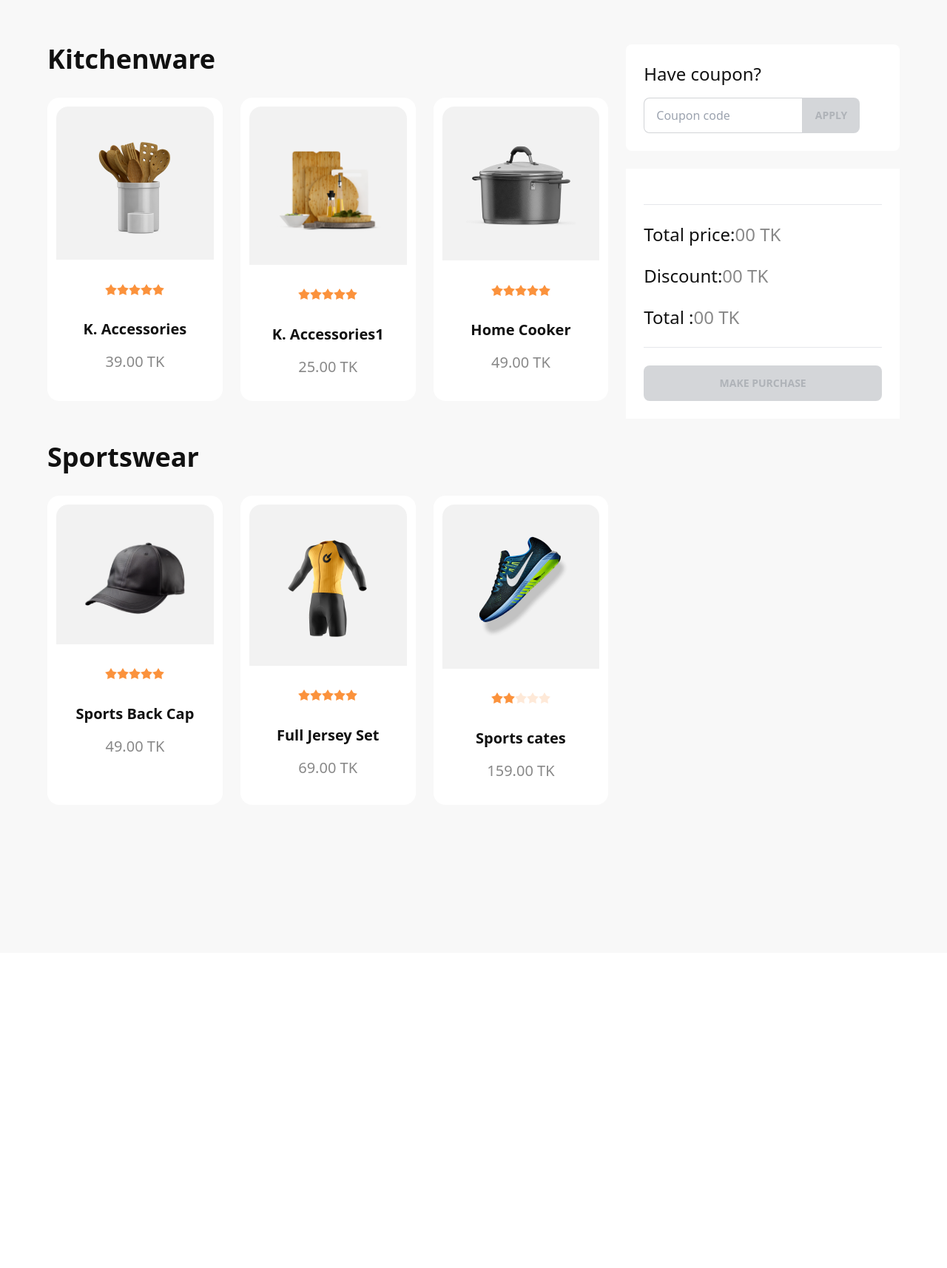
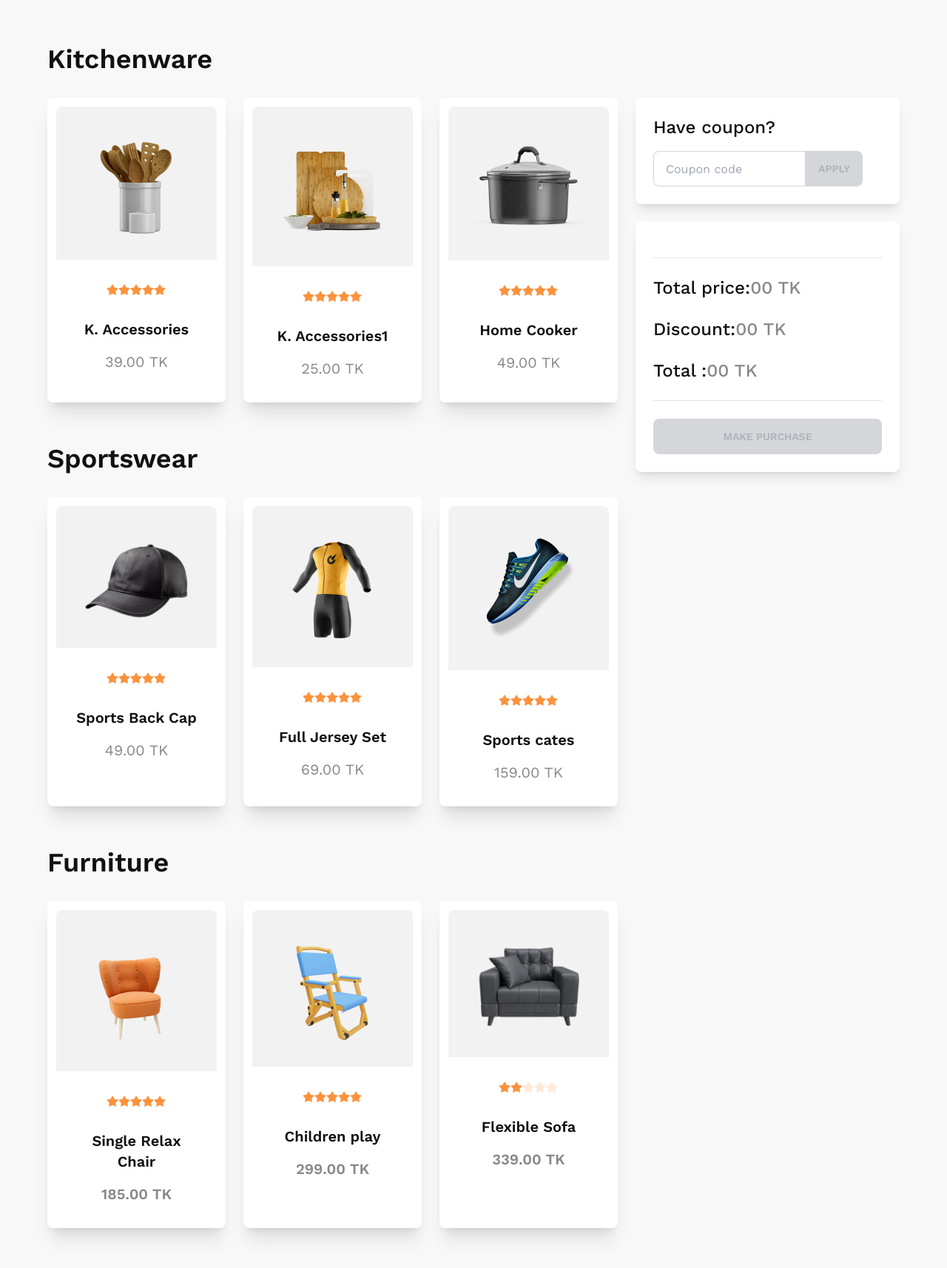
Before and after one commit to Mitul3047/summer-sale-A5, a plain HTML site: page index.html in a window 1280 px wide. Shown: the part 860-2574 px from the top of the page at 74% size. Before the commit the page ends 2148 px from the top, so only its background shows below. Drawn offline with nearby package versions, Linux system fonts and the light colour scheme.

Commit message:
font added

```diff
--- a/index.html
+++ b/index.html
@@ -5,8 +5,16 @@
     <meta charset="UTF-8">
     <meta name="viewport" content="width=device-width, initial-scale=1.0">
     <title>SummerSale</title>
+    <link rel="preconnect" href="https://fonts.googleapis.com">
+<link rel="preconnect" href="https://fonts.gstatic.com" crossorigin>
+<link href="https://fonts.googleapis.com/css2?family=Work+Sans:wght@300;400;500;600;700;800;900&display=swap" rel="stylesheet">
     <link href="https://cdn.jsdelivr.net/npm/daisyui@3.5.1/dist/full.css" rel="stylesheet" type="text/css" />
     <script src="https://cdn.tailwindcss.com"></script>
+<style>
+    body{
+        font-family: 'Work Sans', sans-serif;
+    }
+</style>
 </head>
 
 <body class="bg-[#F8F8F8] text-[#111]">
@@ -35,9 +43,9 @@
                 <div class="kitchen">
                     <h3 class="text-4xl font-semibold text-[#111] mb-8">Kitchenware</h3>
                     <!-- card -->
-                    <div class="grid grid-cols-1 md:grid-cols-3 gap-6">
+                    <div class="grid grid-cols-1 md:grid-cols-2 lg:grid-cols-3 gap-6">
                         <!-- card-1 -->
-                        <div class="card  bg-base-100  " onclick="handleCLikBtn(this)">
+                        <div class="card  bg-base-100 shadow-xl rounded-lg" onclick="handleCLikBtn(this)">
                             <figure class="px-8 pt-10 pb-8 bg-[#1111110D] m-3">
                                 <img src="./images/prod1.png" alt="k.accersories1" class="rounded-lg" />
                             </figure>
@@ -55,7 +63,7 @@
                             </div>
                         </div>
                         <!-- card-2 -->
-                        <div class="card  bg-base-100 " onclick="handleCLikBtn(this)">
+                        <div class="card  bg-base-100 shadow-xl rounded-lg" onclick="handleCLikBtn(this)">
                             <figure class="px-8 pt-10 pb-8 bg-[#1111110D] m-3">
                                 <img src="./images/prod2.png" alt="k.accersories1" class="rounded-lg" />
                             </figure>
@@ -73,7 +81,7 @@
                             </div>
                         </div>
                         <!-- card-3 -->
-                        <div class="card  bg-base-100 " onclick="handleCLikBtn(this)">
+                        <div class="card  bg-base-100 shadow-xl rounded-lg" onclick="handleCLikBtn(this)">
                             <figure class="px-8 pt-10 pb-8 bg-[#1111110D] m-3">
                                 <img src="./images/prod3.png" alt="k.accersories1" class="rounded-lg" />
                             </figure>
@@ -95,9 +103,9 @@
                 <!-- sportWare -->
                 <div class="sports-ware mt-14 ">
                     <h3 class="text-4xl font-semibold text-[#111] mb-8">Sportswear</h3>
-                    <div class=" grid md:grid-cols-3 grid-cols-1 gap-6">
+                    <div class=" grid grid-cols-1 md:grid-cols-2 lg:grid-cols-3  gap-6">
                         <!-- card-4 -->
-                        <div class="card  bg-base-100 " onclick="handleCLikBtn(this)">
+                        <div class="card  bg-base-100 shadow-xl rounded-lg" onclick="handleCLikBtn(this)">
                             <figure class="px-8 pt-10 pb-8 bg-[#1111110D] m-3">
                                 <img src="./images/prod4.png" alt="k.accersories1" class="rounded-lg" />
                             </figure>
@@ -115,7 +123,7 @@
                             </div>
                         </div>
                         <!-- card-5 -->
-                        <div class="card  bg-base-100 " onclick="handleCLikBtn(this)">
+                        <div class="card  bg-base-100 shadow-xl rounded-lg" onclick="handleCLikBtn(this)">
                             <figure class="px-8 pt-10 pb-8 bg-[#1111110D] m-3">
                                 <img src="./images/prod5.png" alt="k.accersories1" class="rounded-lg" />
                             </figure>
@@ -133,7 +141,7 @@
                             </div>
                         </div>
                         <!-- card-6 -->
-                        <div class="card  bg-base-100 " onclick="handleCLikBtn(this)">
+                        <div class="card  bg-base-100 shadow-xl rounded-lg" onclick="handleCLikBtn(this)">
                             <figure class="px-8 pt-10 pb-8 bg-[#1111110D] m-3">
                                 <img src="./images/prod6.png" alt="k.accersories1" class="rounded-lg" />
                             </figure>
@@ -152,11 +160,74 @@
                         </div>
                     </div>
                 </div>
+                <!-- Furniture -->
+                <div class="sports-ware mt-14 ">
+                    <h3 class="text-4xl font-semibold text-[#111] mb-8"><div class="sports-ware mt-14 ">
+                    <h3 class="text-4xl font-semibold text-[#111] mb-8">Furniture</h3>
+                    <div class=" grid grid-cols-1 md:grid-cols-2 lg:grid-cols-3 gap-6">
+                        <!-- card-7 -->
+                        <div class="card  bg-base-100 shadow-xl rounded-lg" onclick="handleCLikBtn(this)">
+                            <figure class="px-8 pt-10 pb-8 bg-[#1111110D] m-3">
+                                <img src="./images/prod7.png" alt="k.accersories1" class="rounded-lg" />
+                            </figure>
+                            <div class="rating rating-sm justify-center mt-5 mb-0">
+                                <input type="radio" name="rating-6" class="mask mask-star-2 bg-orange-400" />
+                                <input type="radio" name="rating-6" class="mask mask-star-2 bg-orange-400" checked />
+                                <input type="radio" name="rating-6" class="mask mask-star-2 bg-orange-400" />
+                                <input type="radio" name="rating-6" class="mask mask-star-2 bg-orange-400" />
+                                <input type="radio" name="rating-6" class="mask mask-star-2 bg-orange-400" />
+                            </div>
+                            <div class="card-body items-center text-center">
+                                <h2 class="card-title text-xl ">Single Relax Chair</h2>
+                                <p class="text-[#11111180] text-xl mt-2 "> 185.00 TK</p>
+
+                            </div>
+                        </div>
+                        <!-- card-8 -->
+                        <div class="card  bg-base-100 shadow-xl rounded-lg" onclick="handleCLikBtn(this)">
+                            <figure class="px-8 pt-10 pb-8 bg-[#1111110D] m-3">
+                                <img src="./images/prod8.png" alt="k.accersories1" class="rounded-lg" />
+                            </figure>
+                            <div class="rating rating-sm justify-center mt-5 mb-0">
+                                <input type="radio" name="rating-6" class="mask mask-star-2 bg-orange-400" />
+                                <input type="radio" name="rating-6" class="mask mask-star-2 bg-orange-400" checked />
+                                <input type="radio" name="rating-6" class="mask mask-star-2 bg-orange-400" />
+                                <input type="radio" name="rating-6" class="mask mask-star-2 bg-orange-400" />
+                                <input type="radio" name="rating-6" class="mask mask-star-2 bg-orange-400" />
+                            </div>
+                            <div class="card-body items-center text-center">
+                                <h2 class="card-title text-xl ">Children play</h2>
+                                <p class="text-[#11111180] text-xl mt-2 ">299.00 TK</p>
+
+                            </div>
+                        </div>
+                        <!-- card-9 -->
+                        <div class="card  bg-base-100 shadow-xl rounded-lg" onclick="handleCLikBtn(this)">
+                            <figure class="px-8 pt-10 pb-8 bg-[#1111110D] m-3">
+                                <img src="./images/prod9.png" alt="k.accersories1" class="rounded-lg" />
+                            </figure>
+                            <div class="rating rating-sm justify-center mt-5 mb-0">
+                                <input type="radio" name="rating-6" class="mask mask-star-2 bg-orange-400" />
+                                <input type="radio" name="rating-6" class="mask mask-star-2 bg-orange-400" checked />
+                                <input type="radio" name="rating-6" class="mask mask-star-2 bg-orange-400" />
+                                <input type="radio" name="rating-6" class="mask mask-star-2 bg-orange-400" />
+                                <input type="radio" name="rating-6" class="mask mask-star-2 bg-orange-400" />
+                            </div>
+                            <div class="card-body items-center text-center">
+                                <h2 class="card-title text-xl ">Flexible Sofa</h2>
+                                <p class="text-[#11111180] text-xl mt-2 ">339.00 TK</p>
+
+                            </div>
+                        </div>
+                    </div>
+                </div>
+
+                </div>
             </div>
-            <!-- amount area -->
-            <div>
+            <!-- Coupon and amount area -->
+            <div class=" mt-[4.5rem] ">
                 <!-- coupon area -->
-                <div class="bg-white p-6 rounded-lg mb-6">
+                <div class="bg-white p-6 rounded-lg mb-6 shadow-lg">
                     <h3 class="text-2xl font-medium mb-4" id="coupon">Have coupon?</h3>
                     <div class="flex justify-start items-center">
                         <!-- cupon field -->
@@ -168,7 +239,7 @@
                     </div>
                 </div>
                 <!-- amount calculation -->
-                <div class="bg-white p-6">
+                <div class="bg-white p-6 shadow-lg rounded-lg">
 
                     <!-- product list will be added here -->
                     <div class="selected-items text-2xl font-medium space-y-4 " id="selected-items"></div>
@@ -188,7 +259,7 @@
                     <!-- <button id="btn-purchase" disabled class="btn bg-[#E527B2] text-white w-full">Make Purchase</button> -->
                     <button id="btn-purchase" disabled class="btn bg-[#E527B2] text-white w-full" onclick="my_modal_5.showModal()">Make Purchase</button>
                     <dialog id="my_modal_5" class="modal modal-bottom sm:modal-middle">
-                        <form method="dialog" class="modal-box text-center p-0 md:p-[80px]">
+                        <form method="dialog" class="modal-box text-center p-0 lg:p-[80px]">
                             <img src="./images/congo.png" alt="" class="w-40 mx-auto">
                             <h3 class="font-bold text-4xl">Congratulations</h3>
                             <p class="py-4 text-lg text-[#11111180]">Your Purchase the product</p>
--- a/script/app.js
+++ b/script/app.js
@@ -43,8 +43,8 @@ document.getElementById("btn-coupon").addEventListener('click', function () {
         const coupon = document.getElementById('coupon');
         coupon.innerText = 'YOU HAVE RECIVED 20% DISCOUNT';
         const discountValue = discountText.innerText = parseFloat(total * 0.20).toFixed(2);
-        const finalTotal = discountTotal.innerText = total - discountValue;
-        finalTotal.toFixed(2);
+        const finalTotal = discountTotal.innerText = (total - discountValue).toFixed(2);
+        // finalTotal.;
         document.getElementById("cupon-confirm").value= "";
     } else {
         alert("Invalid Coupon")
@@ -60,4 +60,9 @@ function goHome() {
     document.getElementById("discount-total").innerText= "00";
     document.getElementById("cupon-confirm").value= "";
     document.getElementById("btn-purchase").setAttribute('disabled', true);
+    document.getElementById("btn-coupon").setAttribute('disabled', true);
+    document.getElementById("coupon").innerText ="Have coupon?";
 }
+
+
+// ADD FONT FAMILY
```
Also changed, not shown: script/TEST.JS (deleted, +0 -53 lines), test.html (deleted, +0 -39 lines).
